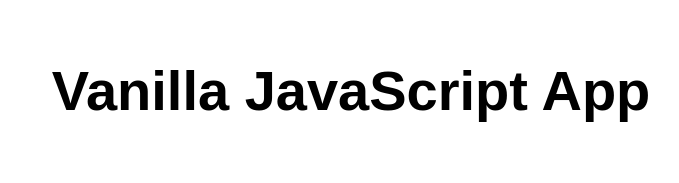
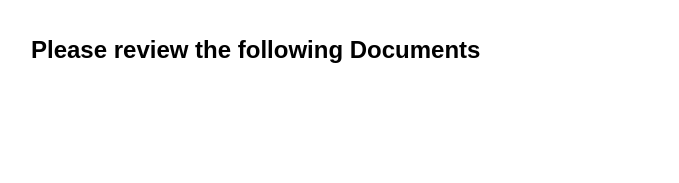
Before and after one commit to rereifej2/CourtDocs, a website: page src/index.html in a window 1280 px wide. Shown: the whole page, without its empty margins (289-968 px from the left). Drawn offline with Linux system fonts and the light colour scheme.

Commit message:
Commit made from VS Code Azure Static Web Apps

```diff
--- a/src/index.html
+++ b/src/index.html
@@ -5,12 +5,12 @@
   <meta charset="UTF-8">
   <meta name="viewport" content="width=device-width, initial-scale=1.0">
   <link rel="stylesheet" href="styles.css">
-  <title>Vanilla JavaScript App</title>
+  <title>Court Docs</title>
 </head>
 
 <body>
   <main>
-    <h1>Vanilla JavaScript App</h1>
+    <h1>Please review the following Documents</h1>
   </main>
 </body>
 
--- a/src/styles.css
+++ b/src/styles.css
@@ -16,6 +16,6 @@ main {
 }
 
 main > h1 {
-  text-align: center;
-  font-size: 3.5em;
+  text-align: left;
+  font-size: 1.5em;
 }
```
